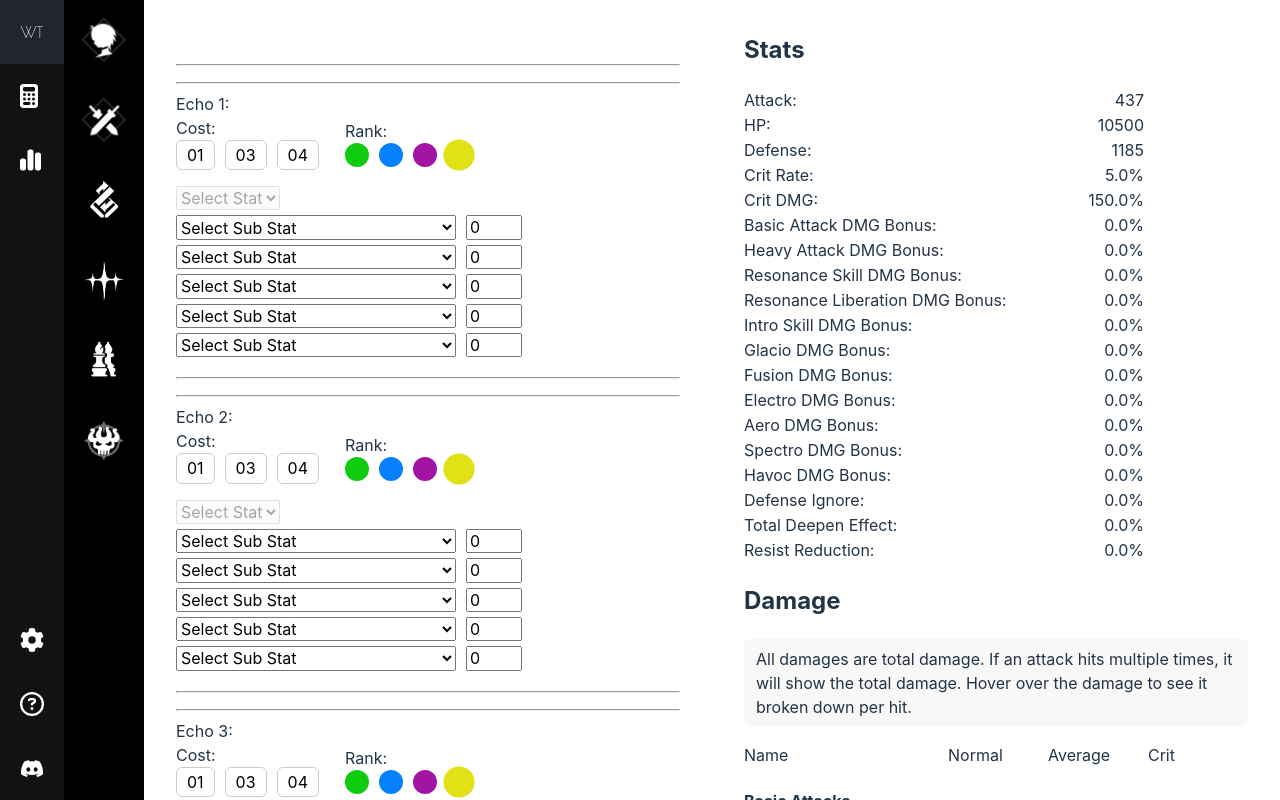
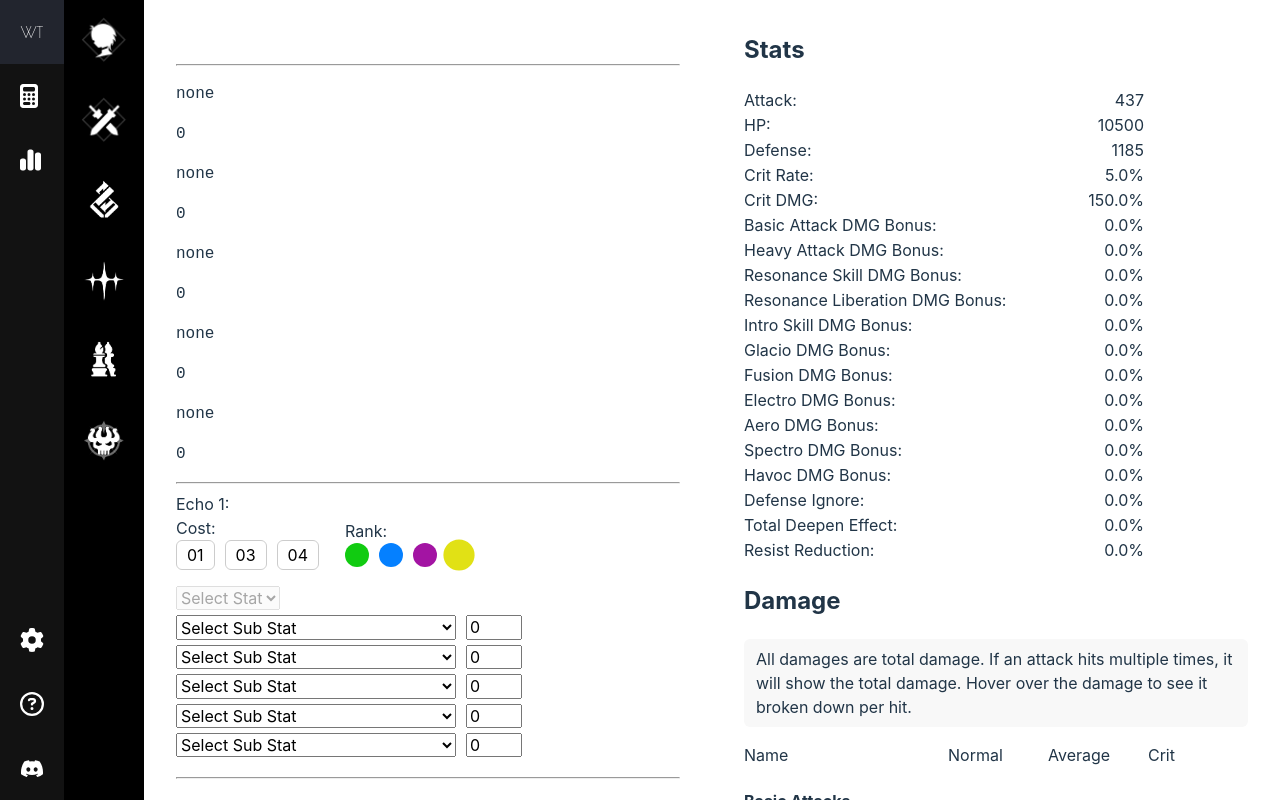
Before and after one commit to ryanbenson/wuthering-waves-optimizer, a Vue app: page / in a window 1280 px wide. Both pictures are taken after a click on the item 104 px from the left and 200 px from the top of the page. Built offline with nearby package versions, Linux system fonts and the light colour scheme.

Commit message:
Adds debugging to individual echo component

```diff
--- a/src/components/CalculatorEcho.vue
+++ b/src/components/CalculatorEcho.vue
@@ -2,6 +2,16 @@
   <div class="echo-selector">
     <hr>
     <pre><code>{{ currentCharacter?.echoes?.[this.index] }}</code></pre>
+    <pre><code>{{ echoSubStatsType1 }}</code></pre>
+    <pre><code>{{ echoSubStatsValue1 }}</code></pre>
+    <pre><code>{{ echoSubStatsType2 }}</code></pre>
+    <pre><code>{{ echoSubStatsValue2 }}</code></pre>
+    <pre><code>{{ echoSubStatsType3 }}</code></pre>
+    <pre><code>{{ echoSubStatsValue3 }}</code></pre>
+    <pre><code>{{ echoSubStatsType4 }}</code></pre>
+    <pre><code>{{ echoSubStatsValue4 }}</code></pre>
+    <pre><code>{{ echoSubStatsType5 }}</code></pre>
+    <pre><code>{{ echoSubStatsValue5 }}</code></pre>
     <hr>
     <label>Echo {{ index + 1 }}:</label>
     <div class="echo-setup">
```
